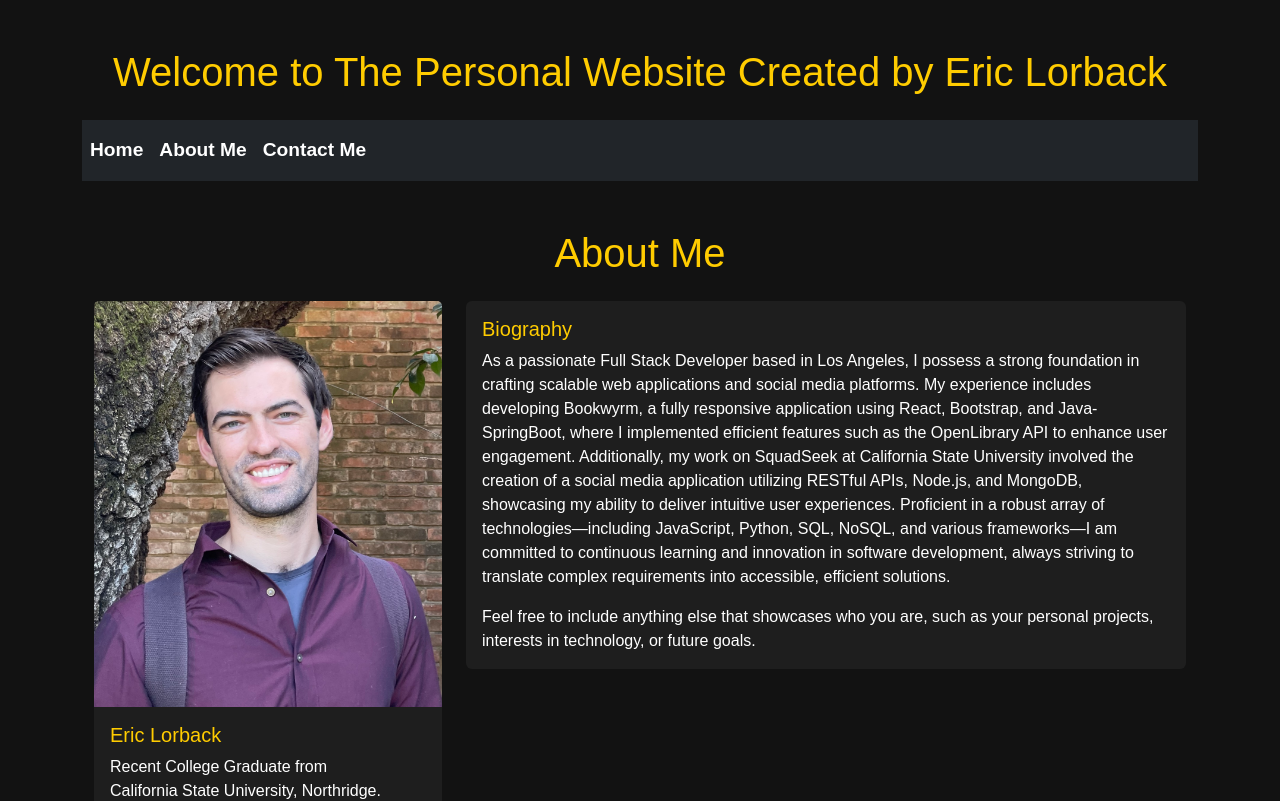
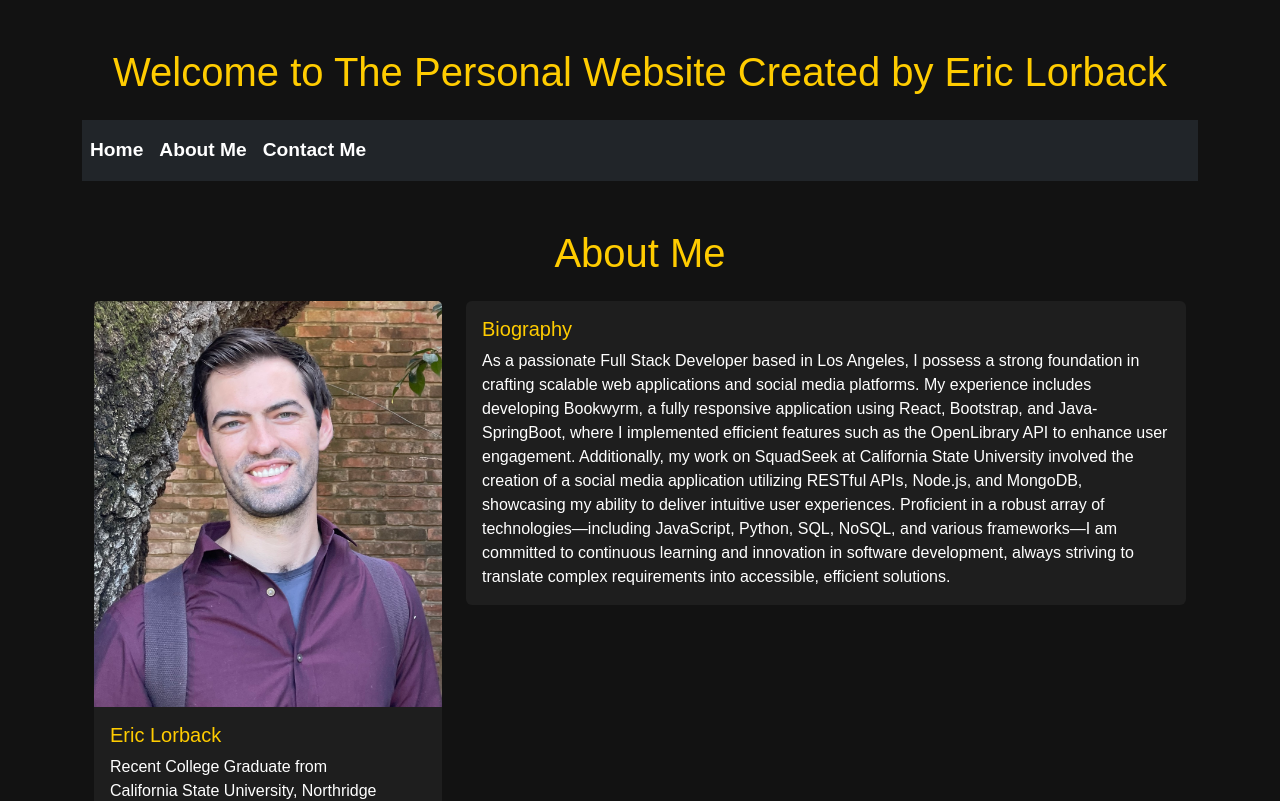
Before and after one commit to elorback/elorback, a React (Create React App) app in the folder personal-website/: page /about in a window 1280 px wide. Shown: the top 801 px of the page. Built offline with nearby package versions, Linux system fonts and the light colour scheme.

Commit message:
updated some of the about section

```diff
--- a/personal-website/src/components/About.js
+++ b/personal-website/src/components/About.js
@@ -14,9 +14,10 @@ export default function About() {
             <Card.Body>
               <Card.Title>Eric Lorback</Card.Title>
               <Card.Text>
-                Recent College Graduate from <br />California State University, Northridge.
+                Recent College Graduate from <br />California State University, Northridge
                 <br />
                 Certifications:
+                <br />
                 <br />
                 Responsive Web Design - Sept 4, 2024<br />
                 Front End Framework Libraries - Sept 20, 2024
@@ -31,9 +32,6 @@ export default function About() {
               <Card.Text>
                 As a passionate Full Stack Developer based in Los Angeles, I possess a strong foundation in crafting scalable web applications and social media platforms. My experience includes developing Bookwyrm, a fully responsive application using React, Bootstrap, and Java-SpringBoot, where I implemented efficient features such as the OpenLibrary API to enhance user engagement. Additionally, my work on SquadSeek at California State University involved the creation of a social media application utilizing RESTful APIs, Node.js, and MongoDB, showcasing my ability to deliver intuitive user experiences. Proficient in a robust array of technologies—including JavaScript, Python, SQL, NoSQL, and various frameworks—I am committed to continuous learning and innovation in software development, always striving to translate complex requirements into accessible, efficient solutions.
               </Card.Text>
-              <Card.Text>
-                Feel free to include anything else that showcases who you are, such as your personal projects, interests in technology, or future goals.
-              </Card.Text>
             </Card.Body>
           </Card>
         </Col>
```
